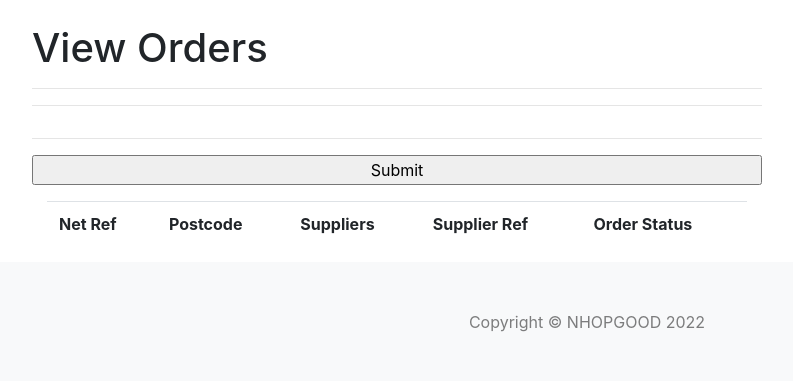
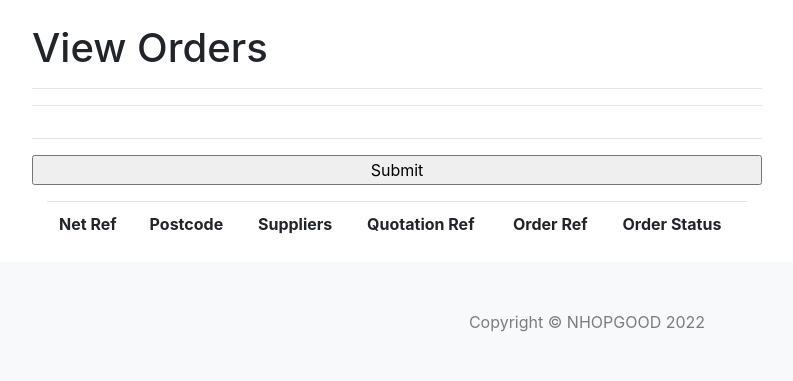
Before and after one commit to SirHoppington/circuitorderingtool, a Python web app: template flask-image/app/Orders/templates/view_orders.html in a window 1280 px wide. Shown: the part 56-437 px from the top of the page, without its empty margins (53-846 px from the left). Run offline with Jinja, Linux system fonts and the light colour scheme; the template is opened without the code that fills it, so the values that code supplies are empty; some libraries are stand-ins or nearby versions.

Commit message:
Added order reference to "view orders" page.

```diff
--- a/flask-image/app/Orders/templates/view_orders.html
+++ b/flask-image/app/Orders/templates/view_orders.html
@@ -44,15 +44,17 @@ ul {
                                       <th>Net Ref</th>
                                       <th>Postcode</th>
                                       <th>Suppliers</th>
-                                      <th>Supplier Ref</th>
+                                      <th>Quotation Ref</th>
+                                      <th>Order Ref</th>
                                       <th>Order Status</th>
                                   </tr>
                                   {% for quote in orders %}
                                       <tr>
-                                              <th>{{ quote[1].net }}</th>
-                                              <th>{{ quote[1].name}}</th>
+                                          <th>{{ quote[1].net }}</th>
+                                          <th>{{ quote[1].name}}</th>
                                           <th>{{ quote[0].provider }}</th>
                                           <th>{{ quote[0].quoteReference }}</th>
+                                          <th>{{ quote[2].ref }}</th>
                                           <th>{{ quote[2].status }}</th>
                                       <th>
                                           <form action="{{ url_for('order.new_order', ref=quote[0].quoteReference) }}">
--- a/flask-image/app/Quote/templates/view_all_quotations.html
+++ b/flask-image/app/Quote/templates/view_all_quotations.html
@@ -176,8 +176,8 @@ background:#eee;
       <tr>
           <td class="Net_Ref"><strong>NET Ref</strong><br> {{ quote[0].net }}</td>
           <td class="Customer"><strong>Customer</strong><br> {{ quote[2].name}}<br> {{ quote[0].name}}</td>
-          <td class="Suppler_Ref"><strong>Supplier Ref</strong><br>{{ quote[1].quoteReference}} </td>
-          <td class="Suppler_Ref"><strong>Order status</strong><br>{{ quote[3].status}} </td>
+          <td class="Suppler_Ref"><strong>Supplier Ref</strong><br><a href="{{ url_for('provider_pricing.get_pricing', net=quote[0].net)}}"> {{ quote[1].quoteReference}} </a></td>
+          <td class="Order_Ref"><strong>Order status</strong><br>{{ quote[3].status}} </td>
           <td class="Suppler_Pricing"><strong>Supplier Pricing</strong><br><form action="{{ url_for('provider_pricing.get_pricing', net=quote[0].net) }}">
                                                   <button type="submit" class="btn btn-secondary"> View </button></form> </td>
 		   <td class="view_quote"><strong>Quotation</strong><br><form action="{{ url_for('customer_quote.get_quotation', net=quote[0].net) }}">
```
